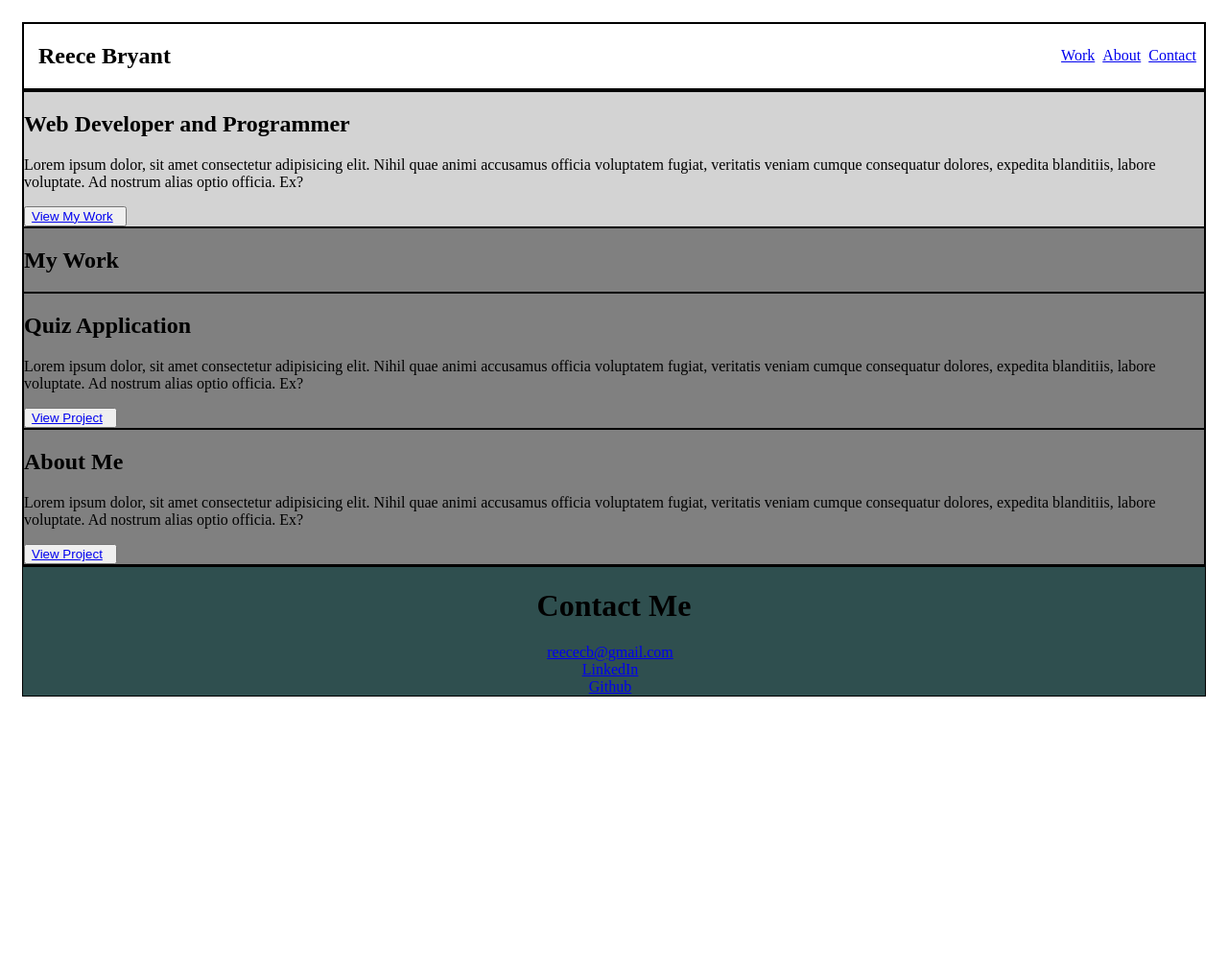
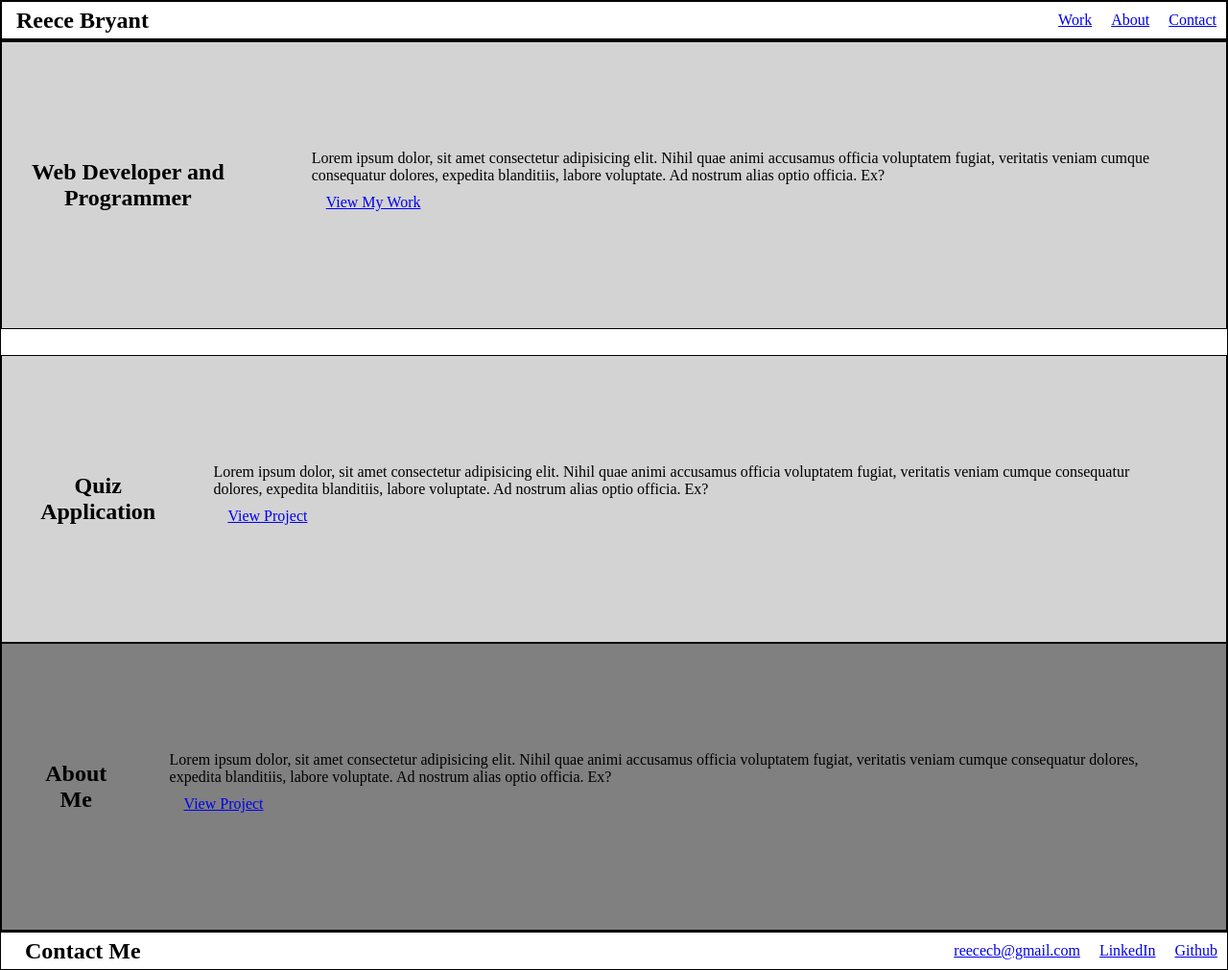
Before and after one commit to reececb/Portfolio, a plain HTML site: page index.html in a window 1280 px wide. Shown: the whole page at 96% size. Before the commit the page ends 800 px from the top, so only its background shows below. Drawn offline with Linux system fonts and the light colour scheme.

Commit message:
modified css and html files, wireframe

```diff
--- a/index.html
+++ b/index.html
@@ -13,52 +13,56 @@
 
     <nav class="topnav">
         <h1 class="logo-text" id="top-left-logo">Reece Bryant</h1>
-        <a class="top-links" href="#work">Work</a>
+        <a class="top-links" href="#my-work">Work</a>
         <a class="top-links" href="#about">About</a>
         <a class="top-links" href="#contact">Contact</a>
     </nav>
     <main>
         <section class="block" id="bio">
-            <h1>Web Developer and Programmer</h1>
-            <p>Lorem ipsum dolor, sit amet consectetur adipisicing elit. Nihil
+            <h2 id="description-heading">Web Developer and Programmer</h2>
+            <div class="description">
+                <p>Lorem ipsum dolor, sit amet consectetur adipisicing elit. Nihil
                 quae animi accusamus officia voluptatem fugiat, veritatis
                 veniam cumque consequatur dolores, expedita blanditiis, labore voluptate.
                 Ad nostrum alias optio officia. Ex?</p>
-                <button class="btn" id="view-work"><a href="#work">View My Work</a></button>
+
+                <a class ="section-links" id="view-work" href="#my-work">View My Work</a>
+            </div>
         </section>
+        <h2 class="section-header-secondary" id="work-header">My Work</h2>
         <section class="block" id="my-work">
-            <h1 class="section-header">My Work</h1>
+        <h2 class= "section-header-secondary">Quiz Application</h2>
+        <div class="quizapp">
+        </div>
 
-            <div class="quizapp"></div>
-
-            <h2>Quiz Application</h2>
-
+            <div class="description">
             <p>Lorem ipsum dolor, sit amet consectetur adipisicing elit. Nihil
                 quae animi accusamus officia voluptatem fugiat, veritatis
                 veniam cumque consequatur dolores, expedita blanditiis, labore voluptate.
                 Ad nostrum alias optio officia. Ex?
             </p>
-            <button class="btn" id="view-quizapp"><a href="#quizapp">View Project</a></button>
-
+            <a class ="section-links" href="#view-project">View Project</a>
+            </div>
         </section>
         <section class="block" id="about-me">
-            <h1 class="section-header">About Me</h1>
+            <h2 class="section-header-secondary">About Me</h2>
             <div class="about-img">
 
             </div>
-
+            <div class="description">
             <p>Lorem ipsum dolor, sit amet consectetur adipisicing elit. Nihil
                 quae animi accusamus officia voluptatem fugiat, veritatis
                 veniam cumque consequatur dolores, expedita blanditiis, labore voluptate.
                 Ad nostrum alias optio officia. Ex?
             </p>
 
-            <button class="btn" id="contact-me"><a href="#contact">View Project</a></button>
+          <a class ="section-links" href="#contact">View Project</a>
+          </div>
 
         </section>
     </main>
     <footer class="footer">
-        <h1 class="logo-text">Contact Me</h1>
+        <h2 class="logo-text">Contact Me</h2>
         <a href="#email">reececb@gmail.com</a>
         <a href="#Linkedin">LinkedIn</a>
         <a href="#github">Github</a>
--- a/main.css
+++ b/main.css
@@ -1,16 +1,30 @@
 * {
     box-sizing: border-box;
+    margin: 0;
 }
-body {
-    padding: 15px;
-}
-main, footer{
+main, footer, .block {
     display: flex;
     flex-direction: column;
     justify-content: center;
     align-items: center;
-    background: darkslategrey;
     border: 1px solid black;
+}
+.description {
+    display: flex;
+    flex-direction: column;
+    justify-content: center;
+    align-items: center;
+    padding: 20px;
+
+}
+p {
+    margin-right: 40px;
+    margin-left: 40px;
+}
+
+#description-heading {
+    text-align: center;
+
 }
 .topnav {
    display: flex;
@@ -24,21 +38,65 @@ main, footer{
  margin-left: 15px;
 }
 a {
-    margin-right: .5em;
+    padding: 10px;
 }
 #bio{
-    background: lightgrey;
+    background-color: lightgrey;
     border: 1px solid black;
 }
 #my-work {
-    background: grey;
+    background-color: lightgrey;
+    border: 1px solid black;
+}
+#work-header {
+    color: white;
+}
+
+#about-me {
+    background-color: grey;
     border: 1px solid black;
 }
 
-.quizapp {
-    border: 1px solid black;
+@media (min-width: 475px) {
+    #bio {
+        flex-direction: row;
+        align-items: center;
+        height: 300px;
+    }
+    .block {
+        height: 300px;
+    }
+
+    #description-heading {
+        margin-left: 25px;
+        margin-right: 25px;
+    }
+    footer {
+        flex-direction: row;
+        justify-content: flex-end;
+        align-items: center;
+    }
+    .logo-text {
+        margin-right: auto;
+    }
+
+
 }
-#about-me {
-    background: grey;
-    border: 1px solid black;
+
+@media (min-width: 1100px) {
+    .block {
+        width: 100%;
+        flex-direction: row;
+    }
+    .section-links {
+        margin-right: auto;
+        margin-left: 45px;
+    }
+    .section-header-secondary{
+        text-align: center;
+        margin-left: 40px;
+    }
+    .logo-text {
+        margin-left: 25px;
+    }
 }
```
